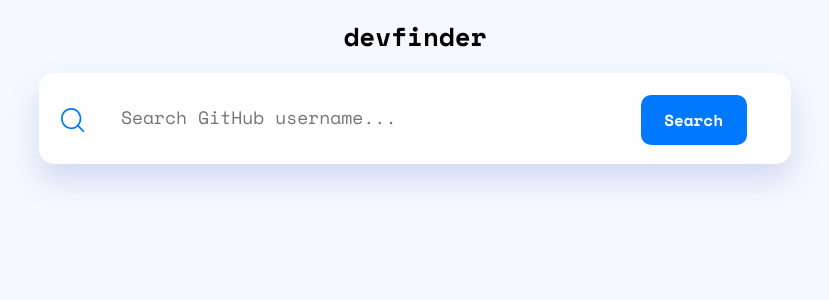
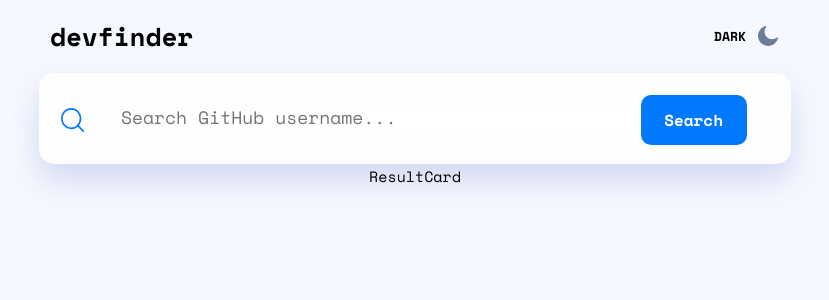
Before and after one commit to julvmdt/github-user-search-app, a React (Create React App) app: page / in a window 1280 px wide. Shown: the top 300 px of the page, without its empty margins (225-1054 px from the left). Built offline with nearby package versions, Linux system fonts and the light colour scheme.

Commit message:
add toggle button and some styling adjustments

```diff
--- a/src/components/App.js
+++ b/src/components/App.js
@@ -1,13 +1,20 @@
 import React from "react";
 import SearchBar from "./SearchBar";
 import ResultCard from "./ResultCard";
+import "./App.scss";
 
 const App = () => {
   return (
     <>
-      <h1>devfinder</h1>
+      <div className="app-title-container">
+        <h1>devfinder</h1>
+        <div className="app-toggle-container">
+          <h4 className="h4-bold">DARK</h4>
+          <img src={`${process.env.PUBLIC_URL}/icon-moon.svg`} />
+        </div>
+      </div>
       <SearchBar />
-      {/* <ResultCard /> */}
+      <ResultCard />
     </>
   );
 };
--- /dev/null
+++ b/src/components/App.scss
@@ -0,0 +1,30 @@
+@import "../index.scss";
+
+.app-title-container {
+  display: grid;
+  grid-template-columns: 1fr 1fr;
+  align-items: center;
+  margin: auto;
+  width: 730px;
+
+  h1 {
+    text-align: left;
+  }
+
+  h4 {
+    text-align: right;
+  }
+}
+
+.app-toggle-container {
+  display: grid;
+  grid-template-columns: 15fr 1fr;
+  align-items: center;
+  column-gap: 12px;
+
+  img:hover {
+    cursor: pointer;
+    filter: invert(73%) sepia(11%) saturate(1218%) hue-rotate(186deg)
+      brightness(89%) contrast(84%);
+  }
+}
--- a/src/index.scss
+++ b/src/index.scss
@@ -42,6 +42,11 @@
   line-height: 20px;
 }
 
+.h4-bold {
+  font: bold 13px "Space Mono", monospace;
+  line-height: 20px;
+}
+
 button {
   font: bold 16px "Space Mono", monospace;
   line-height: 24px;
```
Also changed, not shown: src/components/ResultCard.scss (added).
